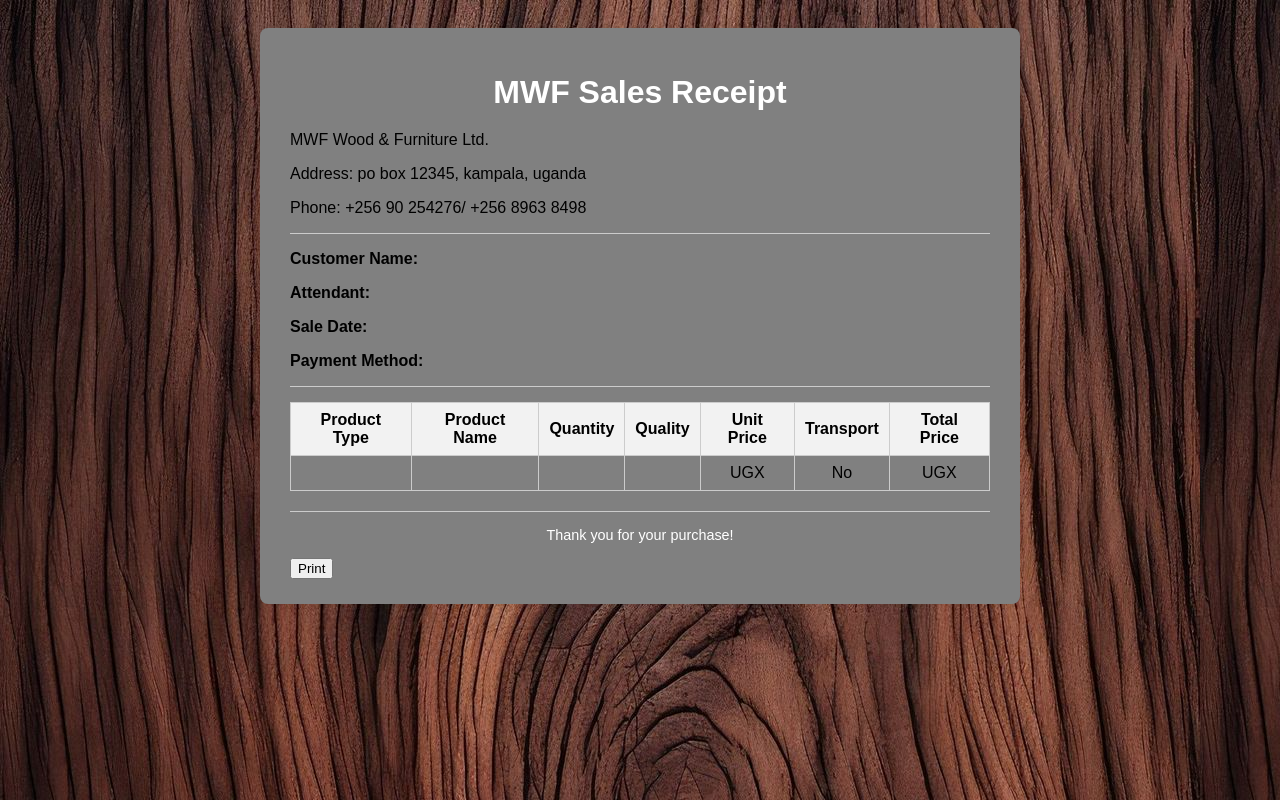
After one commit to AvukiBlessing-hub/MWF-PROJECT, a Node server app: template views/receipt.pug in a window 1280 px wide. The commit adds this page. Run offline with Node 20, Linux system fonts and the light colour scheme; the template is opened without the code that fills it, so the values that code supplies are empty; some libraries are stand-ins or nearby versions.

Commit message:
all my changes

```diff
--- /dev/null
+++ b/public/CSS/receipt.css
@@ -0,0 +1,60 @@
+body {
+  font-family: Arial, sans-serif;
+  background:url(../image/lates.jpg) ;
+  padding: 20px;
+}
+
+.receipt-container {
+  max-width: 700px;
+  margin: 0 auto;
+  background-color: gray;
+  padding: 25px 30px;
+  border-radius: 8px;
+  box-shadow: 0px 0px 10px rgba(0,0,0,0.1);
+}
+
+h1 {
+  text-align: center;
+  color: white;
+  margin-bottom: 20px;
+}
+
+.company-info, .receipt-info, .footer {
+  text-align: left;
+  margin-bottom: 15px;
+}
+
+hr {
+  border: 0;
+  border-top: 1px solid #ccc;
+  margin: 15px 0;
+}
+
+.receipt-table {
+  width: 100%;
+  border-collapse: collapse;
+  margin-bottom: 20px;
+}
+
+.receipt-table th, .receipt-table td {
+  border: 1px solid #ccc;
+  padding: 8px 10px;
+  text-align: center;
+}
+
+.receipt-table th {
+  background-color: #f2f2f2;
+  font-weight: bold;
+}
+
+.footer p {
+  text-align: center;
+  font-size: 0.9em;
+  color: white;
+}
+
+@media print {
+  .print-btn {
+    display: none;
+  }
+}
--- a/public/CSS/salestable.css
+++ b/public/CSS/salestable.css
@@ -37,7 +37,7 @@ table th {
 }
 
 tr:nth-child(even) {
-    background: black;
+    background: white;
 }
 .navbar{
     position: fixed;
--- /dev/null
+++ b/views/receipt.pug
@@ -0,0 +1,70 @@
+doctype html
+html(lang="en")
+  head
+    meta(charset="UTF-8")
+    meta(name="viewport", content="width=device-width, initial-scale=1.0")
+    title Sales Receipt
+    link(rel="stylesheet", href="/CSS/Receipt.css")
+  body
+    .receipt-container
+      h1 MWF Sales Receipt
+
+      .company-info
+        p MWF Wood & Furniture Ltd.
+        p Address: po box 12345, kampala, uganda
+        p Phone: +256 90 254276/ +256 8963 8498
+
+      hr
+
+      .receipt-info
+        p
+          strong Customer Name:
+          | #{sale.customerName}
+        p
+          strong Attendant:
+          | #{sale.Attendant.fullname}
+        p
+          strong Sale Date:
+          | #{moment(sale.date).format('DD/MM/YYYY')}
+        p
+          strong Payment Method:
+          | #{sale.paymentMethod}
+
+      hr
+
+      table.receipt-table
+        thead
+          tr
+            th Product Type
+            th Product Name
+            th Quantity
+            th Quality
+            th Unit Price
+            th Transport
+            th Total Price
+        tbody
+          tr
+            td #{sale.productType}
+            td #{sale.productName}
+            td #{sale.quantity}
+            td #{sale.quality}
+            td UGX #{sale.costPrice.toLocaleString()}
+            td #{sale.transportFee ? 'Yes' : 'No'}
+            td UGX #{sale.totalPrice.toLocaleString()}
+
+      hr
+
+      .footer
+        p Thank you for your purchase!
+
+      //  Print button
+      button.print-btn(onclick="window.print()")  Print
+
+    script.
+      // Optional: Hide print button when printing
+      window.addEventListener("beforeprint", () => {
+        document.querySelector(".print-btn").style.display = "none";
+      });
+      window.addEventListener("afterprint", () => {
+        document.querySelector(".print-btn").style.display = "inline-block";
+      });
--- a/views/salestable.pug
+++ b/views/salestable.pug
@@ -8,11 +8,11 @@ nav.navbar
     li
       a(href="/stock") Stock
     li
-      a(href="/stocklist") Stock Table
+      a(href="/stocktable") Stocklist
     li
       a(href="/delivery") Delivery
     li
-      a(href="/deliverylist") Delivery Table
+      a(href="/deliverytable") Deliverylist
 
 .container
   h1 Sales Table
```
Also changed, not shown: html/receipt.html (added, +66 -0 lines), middleware/auth.js (+23 -5 lines), models/userModel.js (+4 -3 lines), public/sales.js (+51 -51 lines), routes/salesRoutes.js (+59 -8 lines), views/sales.pug (+7 -11 lines), routes/stockRoutes.js (line endings or trailing spaces).
